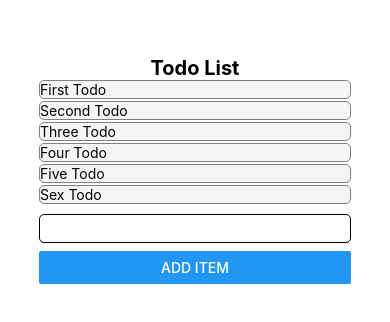
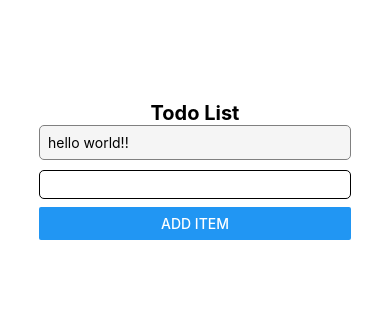
Before and after one commit to pattyish/To-do-list, a React Native app: screen / in a window 390 px wide. Shown: the part 222-544 px from the top of the page. Built offline with nearby package versions, Linux system fonts and the light colour scheme.

Commit message:
add todo to the list

```diff
--- a/Components/Todo.js
+++ b/Components/Todo.js
@@ -1,25 +1,25 @@
-import React from 'react';
-import { View, Text, Button, StyleSheet } from 'react-native'
+import React from "react";
+import { View, Text, Button, StyleSheet } from "react-native";
 
 const Todo = (props) => {
   return (
-        <View style={styles.item}>
-            <Text>{props.name}</Text>
+    <View key={props.key} style={[styles.item, { padding: 8 }]}>
+      <Text>{props.todo}</Text>
     </View>
   );
-}
+};
 
 const styles = StyleSheet.create({
   item: {
-        flexDirection: 'row',
-        justifyContent: 'space-between',
-        alignItems: 'center',
-        borderColor: 'grey',
+    flexDirection: "row",
+    justifyContent: "space-between",
+    alignItems: "center",
+    borderColor: "grey",
     borderWidth: 1,
     borderRadius: 5,
-        backgroundColor: 'whitesmoke',
-        marginBottom: 2
-    }
-})
+    backgroundColor: "whitesmoke",
+    marginBottom: 2,
+  },
+});
 
 export default Todo;
--- a/Components/TodoList.js
+++ b/Components/TodoList.js
@@ -1,28 +1,44 @@
-import React, { useState } from 'react';
-import { View, Text, Button, StyleSheet, ScrollView, TextInput } from 'react-native'
-import Todo from './Todo';
+import React, { useState } from "react";
+import {
+  View,
+  Text,
+  Button,
+  StyleSheet,
+  ScrollView,
+  TextInput,
+} from "react-native";
+import Todo from "./Todo";
 
 const TodoLIst = () => {
-    const [title, setTitle] = useState("Todo List")
+  const [title, setTitle] = useState("Todo List");
+  const [text, setText] = useState();
+  const [list, setList] = useState(["hello world!!"]);
 
+  const AddItem = () => {
+    const updatedList = list;
+    updatedList.push(text);
+    setList(updatedList);
+    setText(" ");
+  };
   return (
-        <View style={{ width: '80%', marginBottom: 60 }}>
+    <View style={{ width: "80%", marginBottom: 60 }}>
       <Text style={[styles.align, styles.font]}>{title}</Text>
       <ScrollView>
-                <Todo name={'First Todo'} />
-                <Todo name={'Second Todo'} />
-                <Todo name={'Three Todo'} />
-                <Todo name={'Four Todo'} />
-                <Todo name={'Five Todo'} />
-                <Todo name={'Sex Todo'} />
+        {list.map((todo, index) => (
+          <Todo key={index} todo={todo} />
+        ))}
       </ScrollView>
       <View>
-                <TextInput style={styles.input} />
-                <Button title="Add Item" onPress={() => setTitle("My List")} />
+        <TextInput
+          style={styles.input}
+          value={text}
+          onChangeText={(text) => setText(text)}
+        />
+        <Button title="Add Item" onPress={AddItem} />
       </View>
     </View>
-    )
-}
+  );
+};
 
 const styles = StyleSheet.create({
   align: {
@@ -30,15 +46,15 @@ const styles = StyleSheet.create({
   },
   font: {
     fontSize: 20,
-        fontWeight: 'bold'
+    fontWeight: "bold",
   },
   input: {
     borderRadius: 5,
     borderWidth: 1,
     marginBottom: 8,
     marginTop: 8,
-        padding: 5
-    }
-})
+    padding: 5,
+  },
+});
 
 export default TodoLIst;
```
Lines whose indentation alone changed are shown as unchanged.
